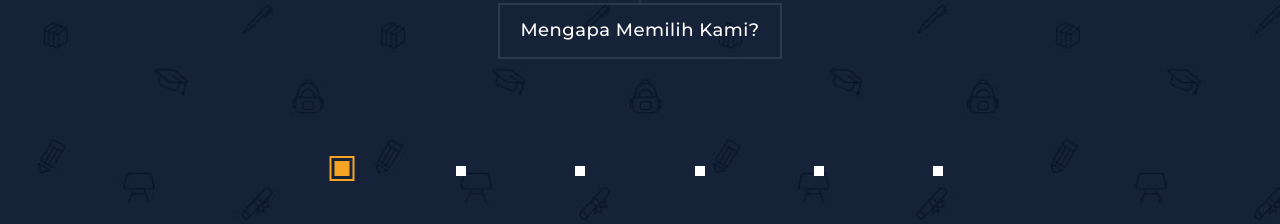
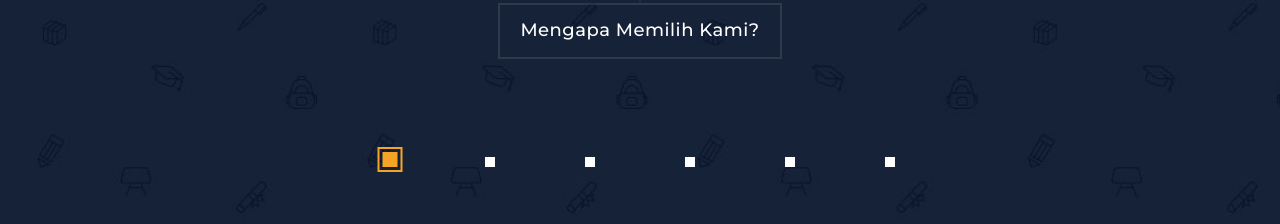
Before and after one commit to darululummauk/darululummauk.github.io, a plain HTML site: page index.html in a window 1280 px wide. Shown: the part 897-1121 px from the top of the page. Drawn offline with nearby package versions, Linux system fonts and the light colour scheme; a web font is replaced by a local one.

Commit message:
new fixed

```diff
--- a/assets/css/mystyle.css
+++ b/assets/css/mystyle.css
@@ -1,4 +1,4 @@
-body {
+html {
   overflow-x: hidden;
 }
 /* #navhed {
--- a/assets/css/templatemo-grad-school.css
+++ b/assets/css/templatemo-grad-school.css
@@ -508,6 +508,7 @@ section.why-us {
   padding: 0;
   display: flex;
   justify-content: center;
+  flex-wrap: wrap;
 }
 
 #tabs ul::after {
@@ -521,7 +522,7 @@ section.why-us {
   font-size: 1.2em;
   letter-spacing: 1px;
   text-align: center;
-  margin: 0.5em;
+  margin: 0;
 }
 #tabs ul li a {
   display: block;
```
